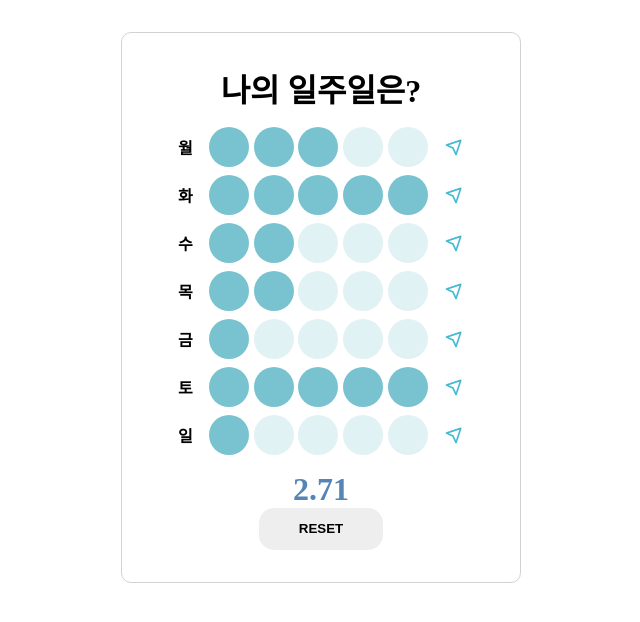
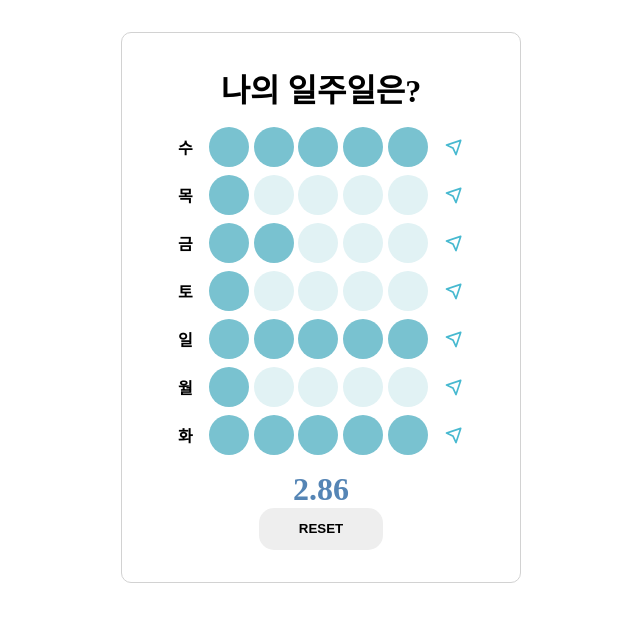
Before and after one commit to livemehere/my-week, a React (Create React App) app: page / in a window 1280 px wide. Shown: the top 622 px of the page, without its empty margins (319-959 px from the left). Built offline with nearby package versions, Linux system fonts and the light colour scheme.

Commit message:
추가기능: 오늘 날짜 기준으로 정렬

```diff
--- a/src/components/WeekBox/index.jsx
+++ b/src/components/WeekBox/index.jsx
@@ -3,12 +3,31 @@ import { Link } from "react-router-dom";
 import Week from "../Week";
 import { WeekBoxWrap, RateBoxWrap, AvgTitle } from "./style";
 
+const calcAverage = (datas) => {
+  const sum = datas.reduce((acc, cur) => acc + cur.rate, 0);
+  const avg = sum / datas.length;
+  return avg.toFixed(2);
+};
+
+const sortWeek = (arr) => {
+  const weekData = [...arr];
+  const todayIdx = new Date(Date.now()).getDay();
+  while (weekData[0].id !== todayIdx) {
+    const week = weekData.shift();
+    weekData.push(week);
+  }
+  return weekData;
+};
+
 const WeekBox = () => {
   const [datas, setDatas] = useState([]);
-  const [avg, setAvg] = useState();
 
   useEffect(() => {
-    setDatas([
+    initalWeek();
+  }, []);
+
+  const initalWeek = () => {
+    let initialData = [
       { id: 1, day: "월", rate: Math.ceil(Math.random() * 5) },
       { id: 2, day: "화", rate: Math.ceil(Math.random() * 5) },
       { id: 3, day: "수", rate: Math.ceil(Math.random() * 5) },
@@ -16,18 +35,15 @@ const WeekBox = () => {
       { id: 5, day: "금", rate: Math.ceil(Math.random() * 5) },
       { id: 6, day: "토", rate: Math.ceil(Math.random() * 5) },
       { id: 7, day: "일", rate: Math.ceil(Math.random() * 5) },
-    ]);
-  }, []);
+    ];
+    setDatas(sortWeek(initialData));
+  };
 
   const resetRate = () => {
     setDatas([...datas].map((data) => ({ ...data, rate: 0 })));
   };
 
-  const calcAverage = useMemo(() => {
-    const sum = datas.reduce((acc, cur) => acc + cur.rate, 0);
-    const avg = sum / datas.length;
-    setAvg(avg.toFixed(2));
-  }, [datas]);
+  const avg = useMemo(() => calcAverage(datas), [datas]);
 
   return (
     <WeekBoxWrap>
--- a/src/pages/Home.jsx
+++ b/src/pages/Home.jsx
@@ -3,7 +3,6 @@ import WeekBox from "../components/WeekBox";
 const Home = () => {
   return (
     <>
-
       <WeekBox />
     </>
   );
```
